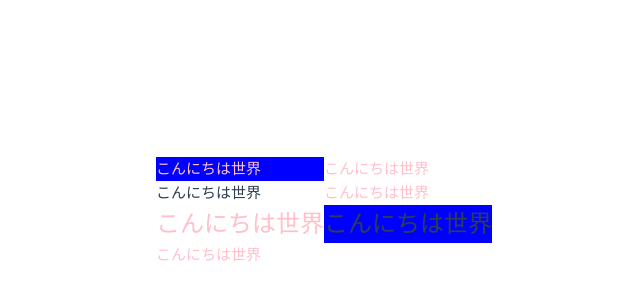
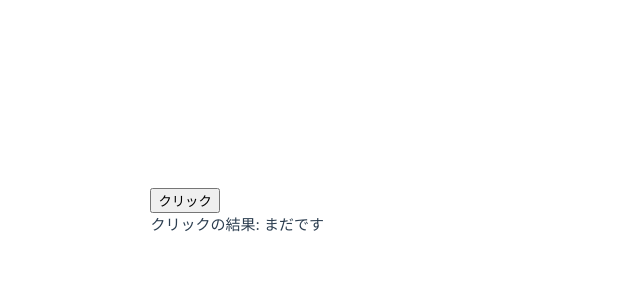
Before and after one commit to seiya2130/Vue3-frontend-development-textbook, a Vue app in the folder chap04/directive-bind-object/: page / in a window 1280 px wide. Shown: the part 188-488 px from the top of the page, without its empty margins (316-956 px from the left). Built offline with nearby package versions, Linux system fonts and the light colour scheme.

Commit message:
feat: add v-on directive

```diff
--- a/chap04/directive-bind-object/src/App.vue
+++ b/chap04/directive-bind-object/src/App.vue
@@ -1,76 +1,17 @@
 <script setup lang="ts">
-import {ref, computed} from "vue";
+import {ref} from "vue";
 
-const msg = ref("こんにちは世界")
+const randValue = ref("まだです");
 
-const isTextColorRed = ref(true);
-const isBgColorBlue = ref(false);
-const styles = ref({
-  isTextColorRed: false,
-  bgColorBlue: true
-})
-
-const computedStyles = computed(
-  (): { textColorRed: boolean; bgColorBlue: boolean; } => {
-    const randText = Math.round(Math.random());
-    let textColorFlg = true;
-    if(randText == 0) {
-      textColorFlg = false;
-    }
-
-    const randBg = Math.round(Math.random());
-    let bgColorFlg = true;
-    if(randBg == 0){
-      bgColorFlg = false;
-    }
-
-    return {
-      textColorRed: textColorFlg,
-      bgColorBlue: bgColorFlg
-    }
-  }
-)
-
+const onButtonClick = (): void => {
+  const rand = Math.round(Math.random() * 10);
+  randValue.value = String(rand);
+}
 </script>
 
 <template>
-  <p v-bind:class="{textColorRed: true, bgColorBlue: true}">
-    {{ msg }}
-  </p>
-  <p v-bind:class="{textColorRed: isTextColorRed, bgColorBlue: isBgColorBlue}">
-    {{ msg }}
-  </p>
-  <p v-bind:class="{textColorPink: true}">
-    {{ msg }}
-  </p>
-  <p v-bind:class="{ 'text-color-pink': true }">
-    {{ msg }}
-  </p>
-  <p class="textSize24" v-bind:class="{ textColorRed: isTextColorRed, isBgColorBlue: isBgColorBlue}">
-    {{ msg }}
-  </p>
-  <p class="textSize24" v-bind:class="styles">
-    {{ msg }}
-  </p>
-  <p v-bind:class="computedStyles">
-    {{ msg }}
-  </p>
+  <section>
+    <button v-on:click="onButtonClick">クリック</button>
+    <p>クリックの結果: {{ randValue }}</p>
+  </section>
 </template>
-
-<style>
-.textColorRed {
-  color: pink;
-}
-
-.text-color-pink {
-  color: pink;
-}
-
-.bgColorBlue {
-  background-color: blue;
-}
-
-.textSize24 {
-  font-size: 24px;
-}
-</style>
```
